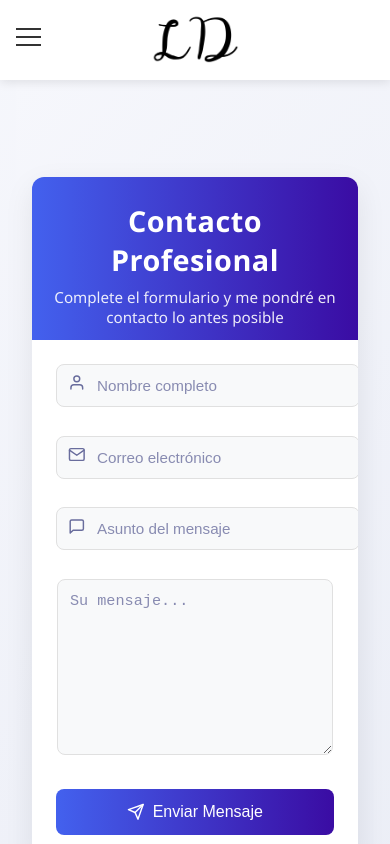
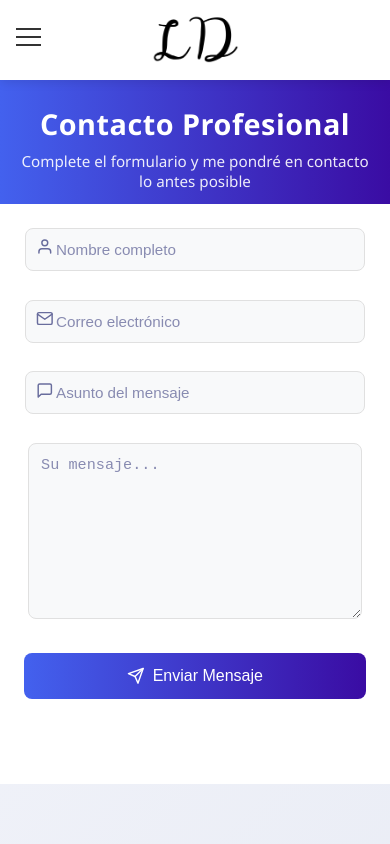
Before and after one commit to leompe8907/porfolio, a React (Create React App) app: page /contact in a window 390 px wide. Shown: the top 844 px of the page. Built offline with nearby package versions, Linux system fonts and the light colour scheme.

Commit message:
correccion del error de scroll

```diff
--- a/src/Components/ContactMe.jsx
+++ b/src/Components/ContactMe.jsx
@@ -48,6 +48,7 @@ export default function ContactMe() {
               <FiUser className="icon" />
             </div>
             <input
+              className="input"
               type="text"
               name="name"
               placeholder="Nombre completo"
@@ -62,6 +63,7 @@ export default function ContactMe() {
               <FiMail className="icon" />
             </div>
             <input
+              className="input"
               type="email"
               name="email"
               placeholder="Correo electrónico"
@@ -75,6 +77,7 @@ export default function ContactMe() {
               <FiMessageSquare className="icon" />
             </div>
             <input
+              className="input"
               type="text"
               name="title"
               placeholder="Asunto del mensaje"
--- a/src/Page/About.jsx
+++ b/src/Page/About.jsx
@@ -1,6 +1,7 @@
 import React from 'react'
 import Navbar from '../Components/Navbar'
 import AboutMe from '../Components/AboutMe'
+import Footer from '../Components/Footer';
 import { Helmet } from 'react-helmet';  // <-- Importar Helmet
 import '../Static/Style/About.scss';
 
@@ -17,6 +18,7 @@ function About() {
       </Helmet>
       <Navbar/>
       <AboutMe/>
+      <Footer/>
     </div>
   )
 }
--- a/src/Static/Style/About.scss
+++ b/src/Static/Style/About.scss
@@ -11,12 +11,13 @@ $section-spacing: 4rem;
 }
 
 .about-page {
+  position: relative;
+  width: 100%;
+  min-height: 100vh;
   display: flex;
   flex-direction: column;
-  perspective: 1px;
-  height: 100vh;
+  background: linear-gradient(135deg, #f6f7fc 0%, #e9ecf5 100%);
   overflow-x: hidden;
-  overflow-y: auto;
 
   // Fondo con textura sutil
   background-color: #f9f9f9;
@@ -27,9 +28,14 @@ $section-spacing: 4rem;
   .about-content {
     @include page-container;
     transform-style: preserve-3d;
-    padding-top: 4rem;
-    padding-bottom: $section-spacing;
     flex: 1;
+    width: 100%;
+    padding-top: 80px; // Altura del navbar
+    padding-bottom: 60px; // Espacio para el footer
+    display: flex;
+    justify-content: center;
+    align-items: center;
+    flex-direction: column;
 
     // Animación de entrada
     animation: fadeIn 0.8s ease-out forwards;
@@ -51,8 +57,10 @@ $section-spacing: 4rem;
 @media (max-width: 768px) {
   .about-page {
     .about-content {
-      padding-top: 5rem;
+      padding: 0 0;
+      padding-top: 2rem;
       padding-bottom: 2rem;
+
     }
   }
 }
--- a/src/Static/Style/AboutMe.scss
+++ b/src/Static/Style/AboutMe.scss
@@ -13,9 +13,7 @@ $light-bg: #f9f9f9;
 
 .about-section {
   background-color: $light-bg;
-  overflow: hidden; /* Elimina cualquier scroll no deseado */
-  height: 100vh; /* Ocupa toda la altura visible */
-  padding: 2rem;
+  padding: 7rem 0;
   box-sizing: border-box; /* Incluye padding en el cálculo del tamaño */
 
   .about-container {
@@ -24,8 +22,14 @@ $light-bg: #f9f9f9;
     display: grid;
     grid-template-columns: 1fr;
     gap: 3rem;
-    height: 100%;
     margin: 0 auto;
+    height: auto; // Cambia de height: 100%
+    min-height: calc(100vh - 140px); // Navbar + Footer
+
+    @media (max-width: 768px) {
+      min-height: calc(100vh - 140px);
+      grid-template-columns: 1fr;
+    }
 
     @media (min-width: 992px) {
       grid-template-columns: 350px 1fr;
@@ -37,8 +41,8 @@ $light-bg: #f9f9f9;
     margin: 0 auto;
     padding: 0 2rem;
     transform-style: preserve-3d;
-    padding-top: 5rem;
-    padding-bottom: 4rem;
+    padding-top: 0; // Elimina padding adicional
+    padding-bottom: 2rem;
     flex: 1 1;
     animation: fadeIn 0.8s ease-out forwards;
 
@@ -110,4 +114,24 @@ $light-bg: #f9f9f9;
       }
     }
   }
+
+  @media (max-width: 768px) {
+    .about-page {
+      .about-content {
+        padding-top: 80px;
+        padding-bottom: 60px;
+        align-items: flex-start;
+        overflow-y: auto;
+        -webkit-overflow-scrolling: touch;
+      }
+    }
+
+    .about-section {
+      padding: 1rem;
+
+      .about-container {
+        min-height: calc(100vh - 140px);
+      }
+    }
+  }
 }
--- a/src/Static/Style/Contact.scss
+++ b/src/Static/Style/Contact.scss
@@ -3,18 +3,23 @@ $page-padding: 2rem;
 $content-max-width: 1200px;
 
 .contact-page {
+  position: relative;
+  width: 100%;
+  min-height: 100vh;
   display: flex;
   flex-direction: column;
-  min-height: 100vh;
   background: linear-gradient(135deg, #f6f7fc 0%, #e9ecf5 100%);
 
   .contact-content {
     flex: 1;
+    width: 100%;
+    padding-top: 80px; // Altura del navbar
+    padding-bottom: 60px; // Espacio para el footer
     display: flex;
+    justify-content: center;
     align-items: center;
-    justify-content: center;
-    padding: $page-padding;
-    padding-top: 6rem; // Espacio para el navbar
+    overflow-y: auto;
+    -webkit-overflow-scrolling: touch;
   }
 }
 
@@ -29,7 +34,6 @@ $content-max-width: 1200px;
 @media (max-width: 768px) {
   .contact-page {
     .contact-content {
-      padding: 1rem;
       padding-top: 5rem;
     }
   }
--- a/src/Static/Style/ContactMe.scss
+++ b/src/Static/Style/ContactMe.scss
@@ -189,9 +189,23 @@ $box-shadow: 0 10px 30px rgba(0, 0, 0, 0.08);
 // Responsive Design
 @media (max-width: 768px) {
   .contact-container {
-    padding: 1rem;
+    height: auto;
+    min-height: calc(100vh - 140px); // Navbar + Footer
+    padding: 0;
+    align-items: flex-start;
+
+    .contact-card {
+      margin: 0;
+      border-radius: 0;
+      box-shadow: none;
+      min-height: calc(100vh - 140px);
+    }
+
+    .input{
+      padding: 12px 0px 12px 30px !important;
+    }
+
   }
-
   .contact-header {
     padding: 1.5rem 1rem 0.8rem;
   }
--- a/src/Static/Style/Footer.scss
+++ b/src/Static/Style/Footer.scss
@@ -13,7 +13,7 @@ $dark-border: #333;
 .site-footer {
   background: $footer-bg;
   border-top: 1px solid $footer-border;
-  padding: 2.5rem 0;
+  padding: 1.5rem 0 1rem 0;
   font-family: 'Segoe UI', 'Helvetica Neue', sans-serif;
 
   .footer-content {
@@ -23,7 +23,7 @@ $dark-border: #333;
     display: flex;
     flex-direction: column;
     align-items: center;
-    gap: 1.5rem;
+    gap: 1rem;
   }
 
   .footer-social {
--- a/src/index.css
+++ b/src/index.css
@@ -13,3 +13,13 @@ code {
   font-family: source-code-pro, Menlo, Monaco, Consolas, 'Courier New',
     monospace;
 }
+
+html, body, #root {
+  width: 100%;
+  height: 100%;
+  overflow-x: hidden;
+}
+
+body {
+  position: relative;
+}
```
Also changed, not shown: src/Components/Navbar.jsx (+4 -4 lines).
